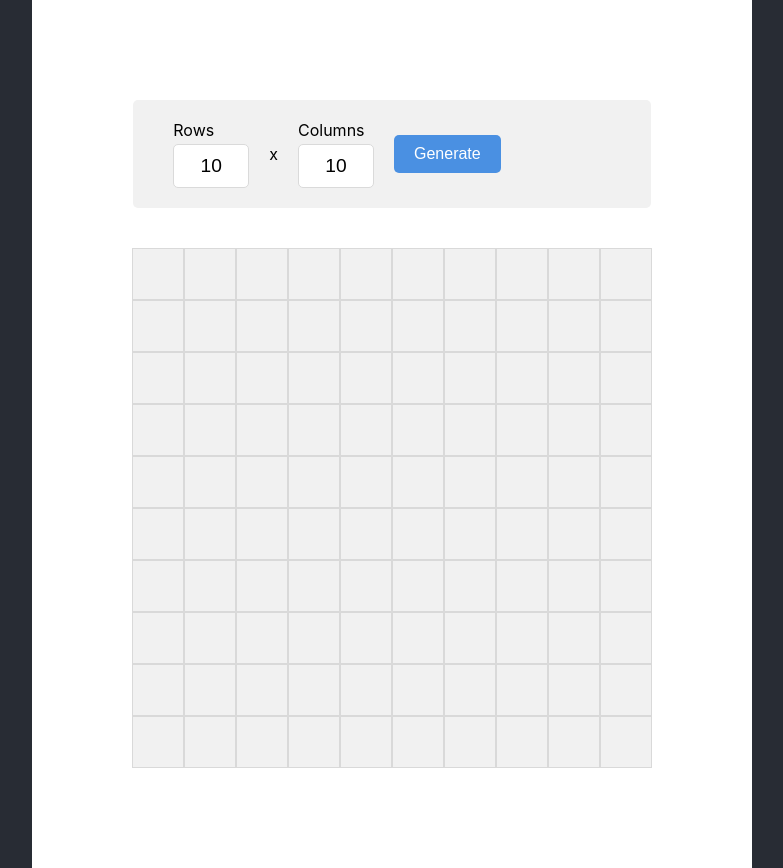
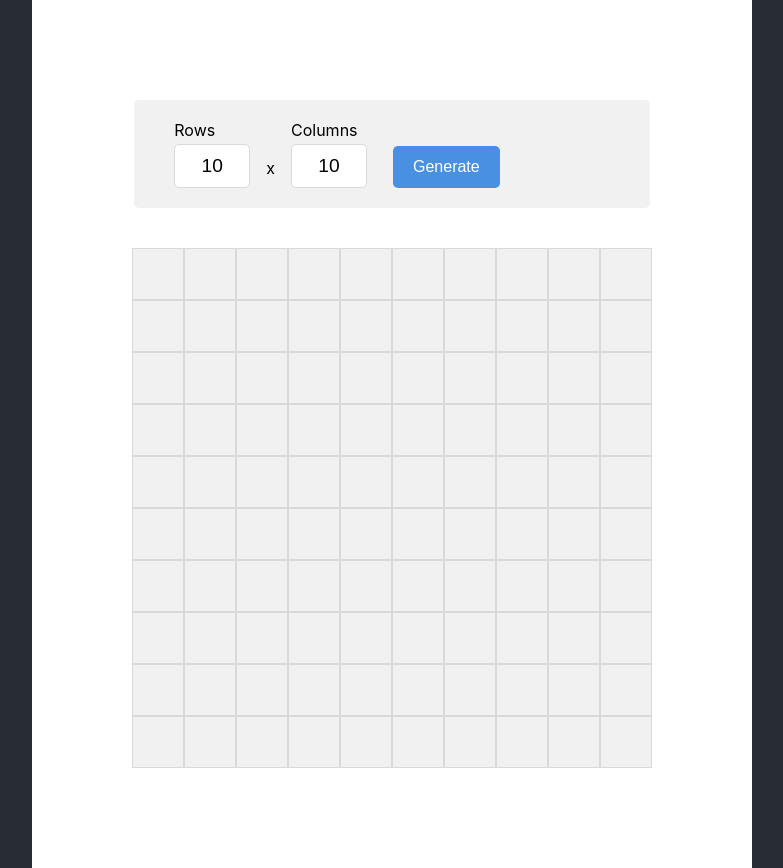
Before and after one commit to LeoGytis/gridster, a React (Create React App) app: page / in a window 1280 px wide. Shown: the whole page, without its empty margins (248-1031 px from the left). Built offline with nearby package versions, Linux system fonts and the light colour scheme.

Commit message:
ok and go

```diff
--- a/src/GridController.jsx
+++ b/src/GridController.jsx
@@ -31,7 +31,9 @@ const GridController = ({ onGenerate }) => {
         Rows
         <GridInput type="text" placeholder="10" value={rows} onChange={handleRowsChange} />
       </InputValue>
-      x
+      <Sign>
+        x
+      </Sign>
       <InputValue>
         Columns
         <GridInput type="text" placeholder="10" value={columns} onChange={handleColumnsChange} />
@@ -47,10 +49,8 @@ export default GridController;
 
 const MainContainer = styled.div`
   display: flex;
-  /* justify-content: space-between; */
-  align-content: flex-end;
-  align-items: center;
-  gap: 20px;
+  align-items: flex-end;
+  gap: 16px;
   padding: 20px 150px 20px 40px;
   background-color: #F1F1F1;
   border-radius: 5px;
@@ -60,6 +60,10 @@ const MainContainer = styled.div`
 const InputValue = styled.div`
 display: flex;
 flex-direction: column;
+`;
+
+const Sign = styled.div`
+  padding-bottom: 10px;
 `;
 
 const GridInput = styled.input`
@@ -76,7 +80,8 @@ const GenerateButton = styled.button`
   background-color: #4A90E2;
   color: white;
   border-radius: 5px;
-  padding: 10px 20px;
+  padding: 12px 20px;
+  margin-left: 10px;
   font-size: 16px;
   border: none;
   cursor: pointer;
```
